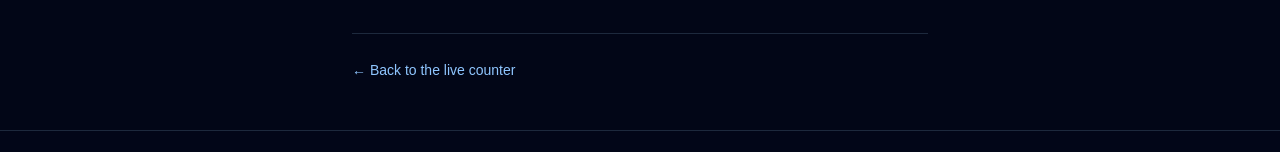
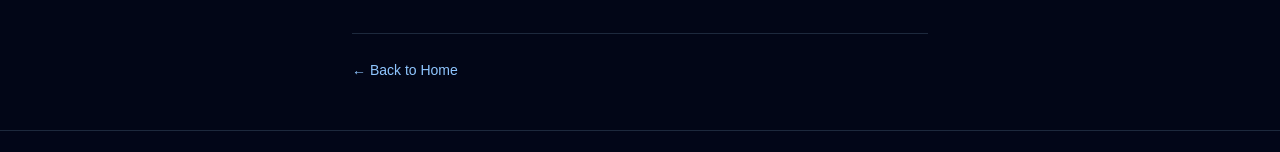
Before and after one commit to eastburnn/HowManyTradingDays, a Next.js app: page /privacy in a window 1280 px wide. Shown: the part 1548-1700 px from the top of the page. Built offline with nearby package versions, Linux system fonts and the light colour scheme.

Commit message:
Privacy page: "Back to Home" link text
Co-Authored-By: Claude Opus 5 <noreply@anthropic.com>

```diff
--- a/app/privacy/page.tsx
+++ b/app/privacy/page.tsx
@@ -152,7 +152,7 @@ export default function PrivacyPage() {
 
         <div className="border-t border-slate-800 pt-6">
           <Link href="/" className="text-sm text-blue-300 hover:text-blue-200 transition-colors font-medium">
-            ← Back to the live counter
+            ← Back to Home
           </Link>
         </div>
       </div>
```
